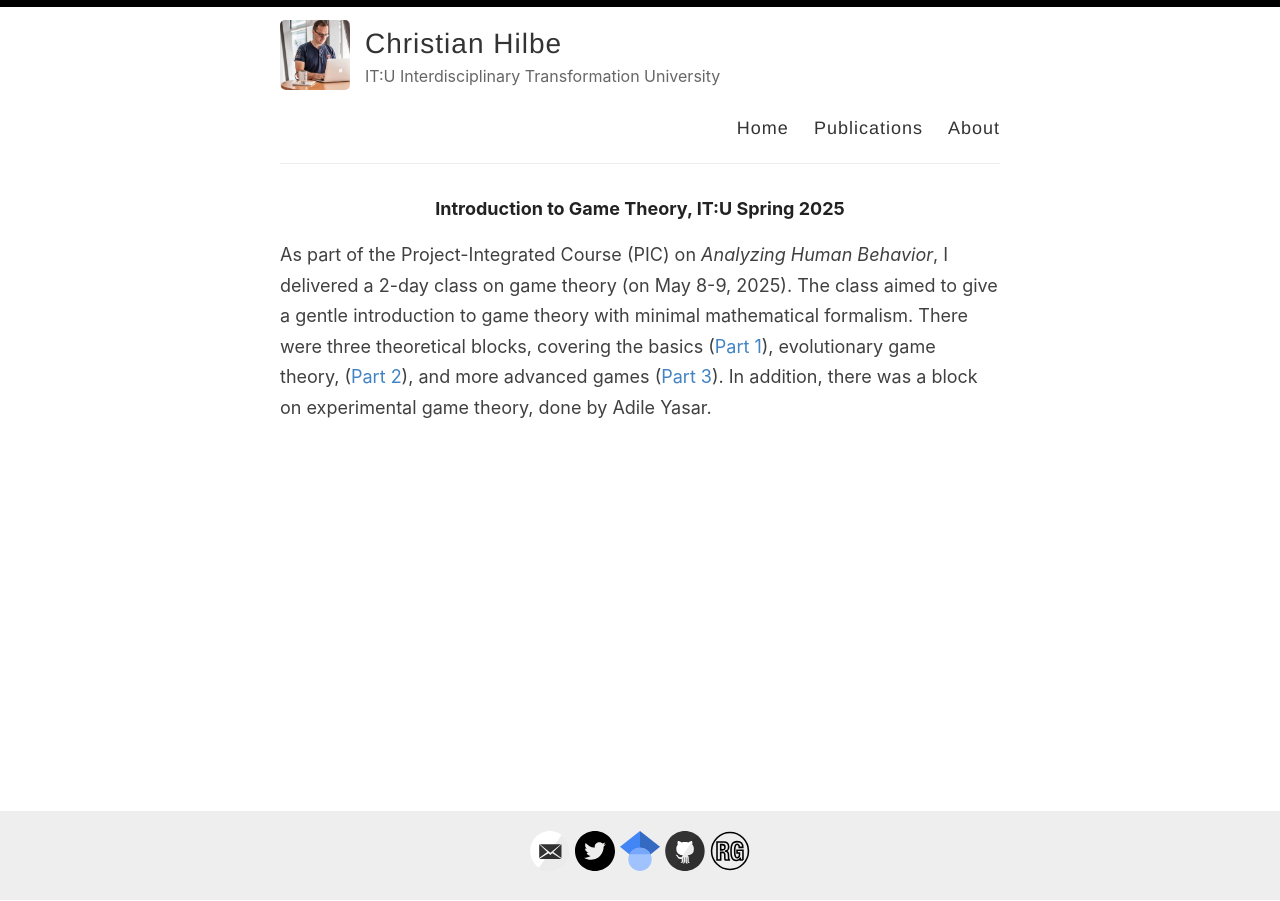
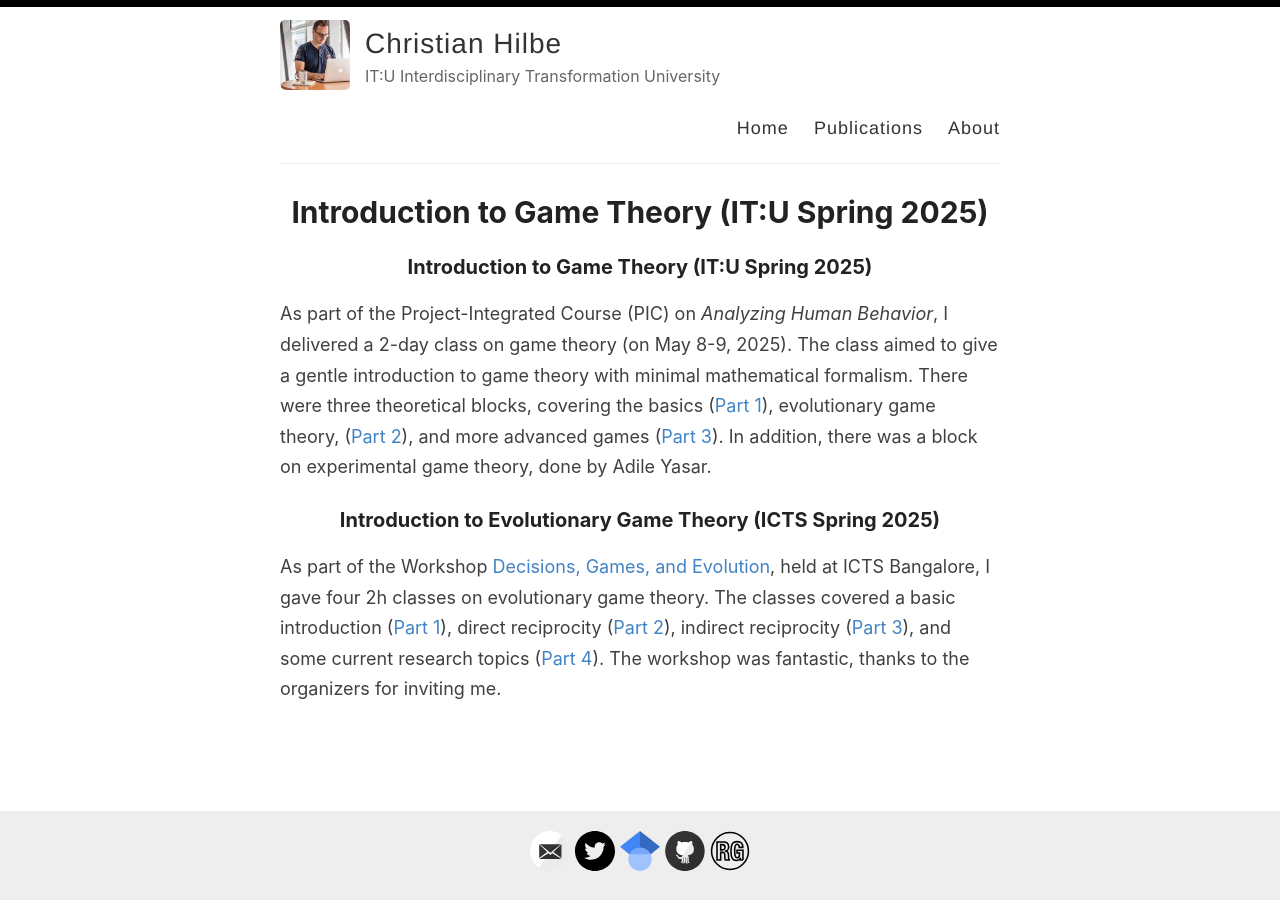
Before and after one commit to christian-hilbe/christian-hilbe.github.io, a Jekyll site: the page built from _pages/teaching.md, in a window 1280 px wide. Built offline with Jekyll 4.4.1, drawn with Linux system fonts in a browser that asks for light colours; our own code applies the rules of GitHub Pages for plain Markdown files.

Commit message:
Update teaching page

```diff
--- a/_pages/teaching.md
+++ b/_pages/teaching.md
@@ -1,11 +1,15 @@
 ---
 layout: page
 title:
-permalink: /publications/
+permalink: /teaching/
 ---
 
 
 
-###### Introduction to Game Theory, IT:U Spring 2025
+### Introduction to Game Theory (IT:U Spring 2025)
 
 As part of the Project-Integrated Course (PIC) on *Analyzing Human Behavior*, I delivered a 2-day class on game theory (on May 8-9, 2025). The class aimed to give a gentle introduction to game theory with minimal mathematical formalism. There were three theoretical blocks, covering the basics ([Part 1](../files/teaching/2025_GameTheory/part1.pdf)), evolutionary game theory, ([Part 2](../files/teaching/2025_GameTheory/part1.pdf)), and more advanced games ([Part 3](../files/teaching/2025_GameTheory/part3.pdf)). In addition, there was a block on experimental game theory, done by Adile Yasar.
+
+
+### Introduction to Evolutionary Game Theory (ICTS Spring 2025)
+As part of the Workshop [Decisions, Games, and Evolution](https://www.icts.res.in/program/DGE2025), held at ICTS Bangalore, I gave four 2h classes on evolutionary game theory. The classes covered a basic introduction ([Part 1](../files/teaching/2025_EGT/part1.pdf)), direct reciprocity ([Part 2](../files/teaching/2025_EGT/part2.pdf)), indirect reciprocity ([Part 3](../files/teaching/2025_EGT/part3.pdf)), and some current research topics ([Part 4](../files/teaching/2025_EGT/part4.pdf)). The workshop was fantastic, thanks to the organizers for inviting me.
```
